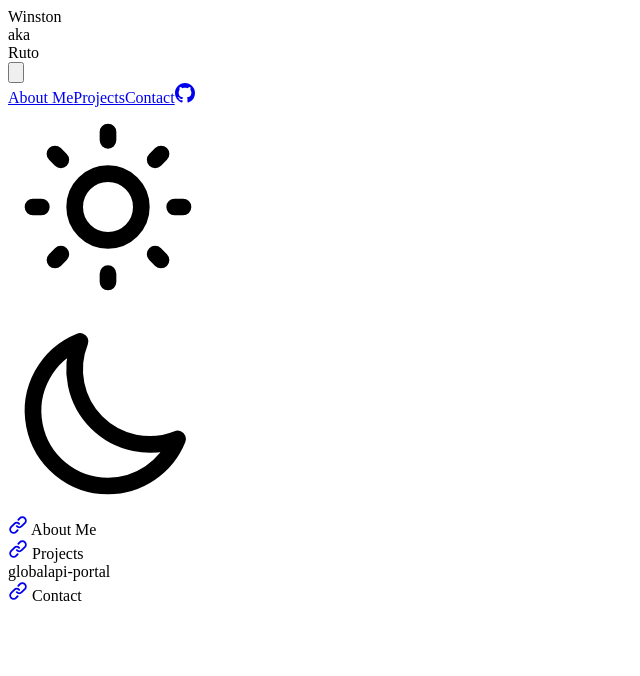
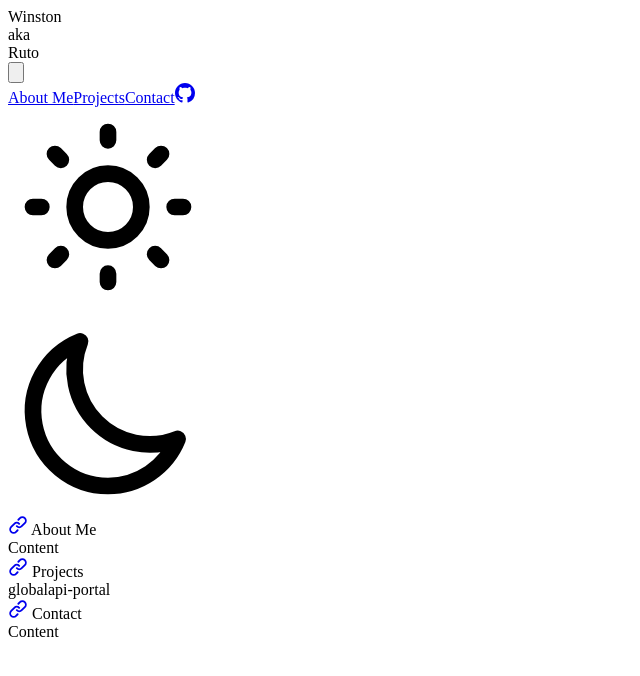
Before and after one commit to DevRuto/devruto.github.io, a Vue app: page / in a window 1280 px wide. Shown: the top 676 px of the page, without its empty margins (0-640 px from the left). Built offline with nearby package versions, Linux system fonts and the light colour scheme.

Commit message:
Content padding

```diff
--- a/src/components/AboutMe.vue
+++ b/src/components/AboutMe.vue
@@ -6,5 +6,8 @@
       </a>
       About Me
     </div>
+    <div class="flex pt-4">
+      Content
+    </div>
   </div>
 </template>
--- a/src/components/Contact.vue
+++ b/src/components/Contact.vue
@@ -6,5 +6,8 @@
       </a>
       Contact
     </div>
+    <div class="flex pt-4">
+      Content
+    </div>
   </div>
 </template>
--- a/src/components/Projects.vue
+++ b/src/components/Projects.vue
@@ -27,7 +27,7 @@
       </a>
       Projects
     </div>
-    <div class="flex flex-col">
+    <div class="flex flex-col pt-4">
       <div
         class="border-2 rounded-lg border-gray-200 h-40 w-60 p-2 overflow-hidden cursor-pointer hover:bg-gray-700"
         v-for="project of projects"
```
